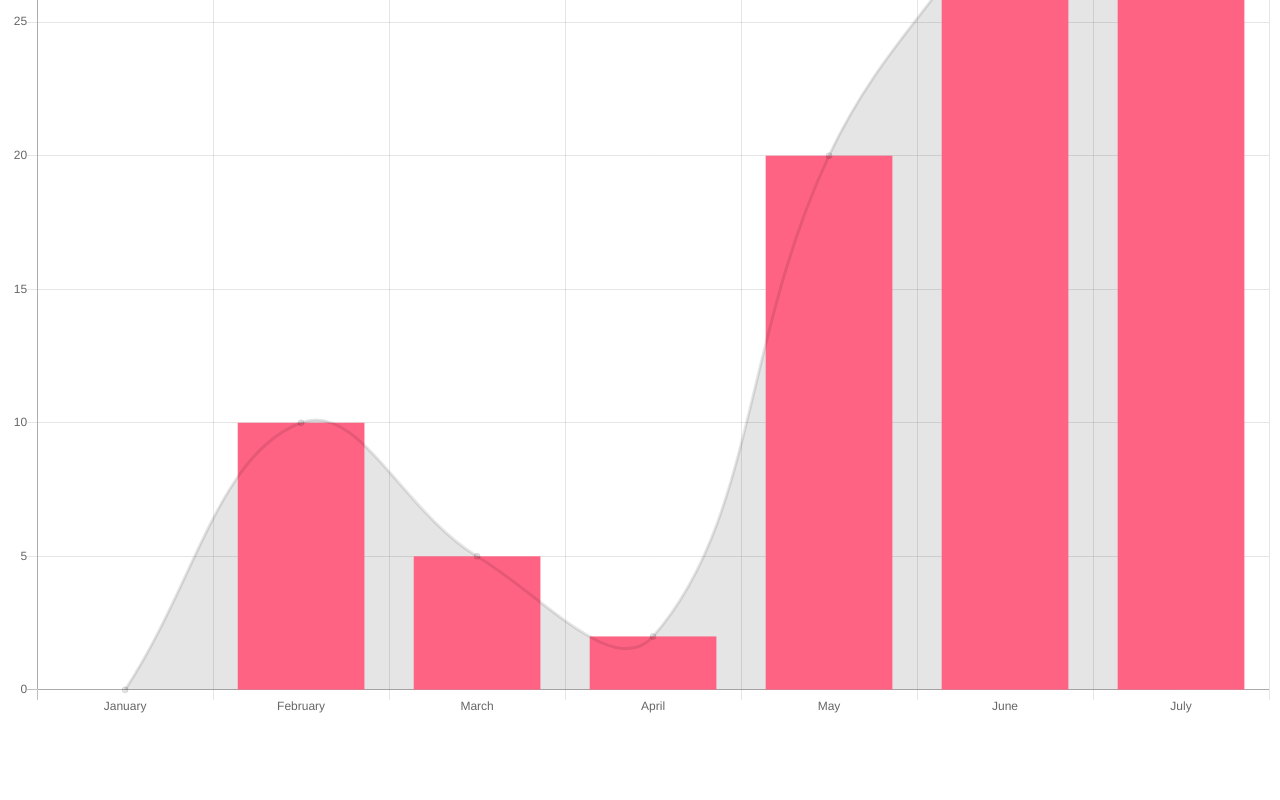
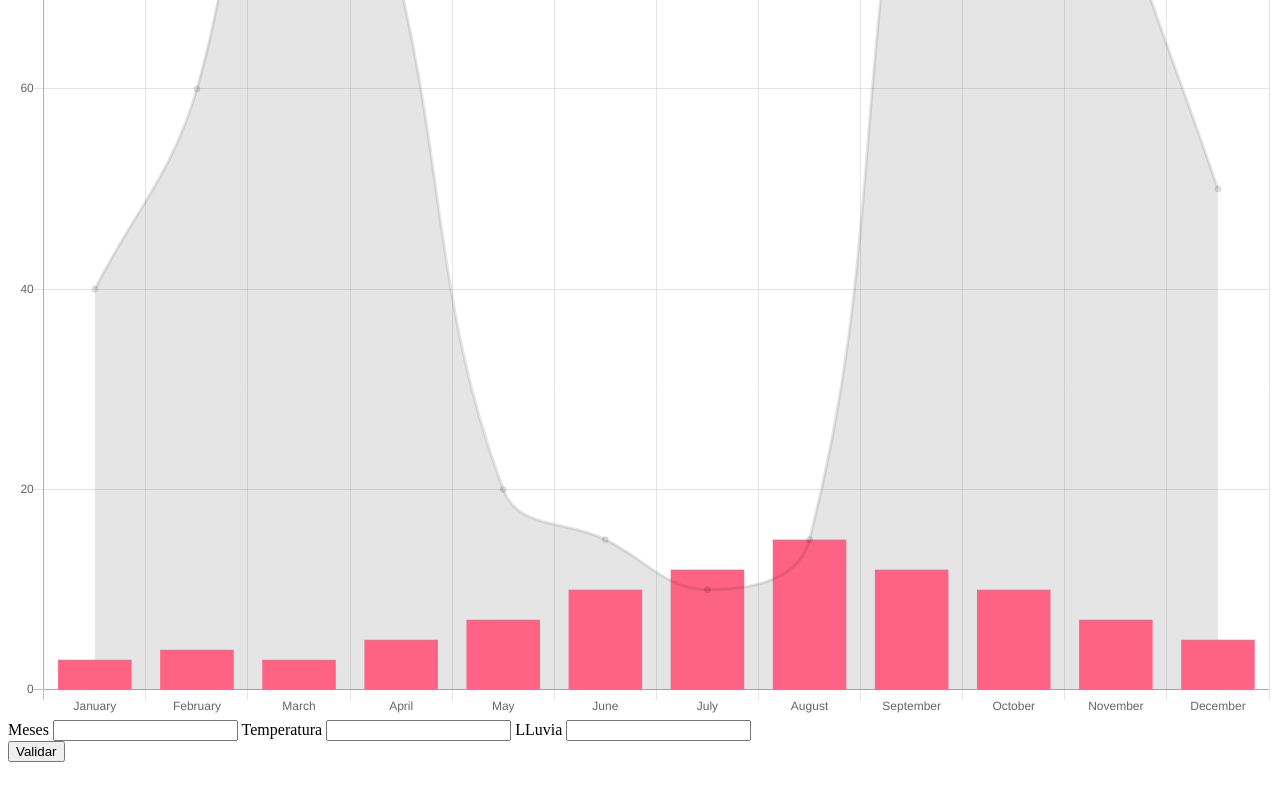
Before and after one commit to Caromo1/AE4_Librerias_graficas, a website: page src/index.html in a window 1280 px wide. Shown: the part 552-1352 px from the top of the page. After the commit the page ends 1322 px from the top, so only its background shows below. Drawn offline with nearby package versions, Linux system fonts and the light colour scheme.

Commit message:
Actualizando ficheros

```diff
--- a/assets/js/main.js
+++ b/assets/js/main.js
@@ -1,22 +1,50 @@
+let lluv = [40, 60, 110, 70, 20, 15, 10, 15, 90, 120, 80, 50];
+let tempa = [3, 4, 3, 5, 7, 10, 12, 15, 12, 10, 7, 5];
+let mes2 = [1, 2, 3, 4, 5, 6, 7, 8, 9, 10, 11, 12];
+
 var ctx = document.getElementById('myChart').getContext('2d');
 var chart = new Chart(ctx, {
     type: 'bar',
     data: {
+        labels: ['January','February','March','April','May','June','July','August','September','October','November','December'],
         datasets: [
             {
-            label: 'Rain',
+                label: 'mm3',
                 type: 'line',
-            data: [0, 10, 5, 2, 20, 30, 45]
+                data: lluv
 
             },
             {
-            label: 'Temperatura',
+                label: 'ºC',
                 backgroundColor: 'rgb(255, 99, 132)',
                 borderColor: 'rgb(255, 99, 132)',
-            data: [0, 10, 5, 2, 20, 30, 45]
+                data: tempa
             }
         ],
-    labels: ['January', 'February', 'March', 'April', 'May', 'June', 'July'],
+
     },
+});
 
+function validaform() {
+
+
+    const mesid = document.getElementById("meses").value;
+    const tempid = document.getElementById("temperatura").value;
+    const lluviasid = document.getElementById("lluvia").value;
+    const arraymesesid = mesid.split(",");
+    const arraytempid = tempid.split(",");
+    const arraylluviaid = lluviasid.split(",");
+
+
+    if (mesid == "" && tempid == "" && lluviasid == ""){
+        alert("Introduce datos");
+    } else if (mesid.length == tempid.length && mesid.length == lluviasid.length && lluviasid.length== tempid.length) {
+        alert("Datos correctos");
+        arraymesesid.forEach((element, index) => {
+            lluv[element - 1] = arraylluviaid[index];
+            tempa[element - 1] = arraytempid[index];
         });
+        chart.update();
+    }
+
+}
--- a/src/index.html
+++ b/src/index.html
@@ -10,7 +10,16 @@
 
 <body>
     <canvas id="myChart" width="400" height="400"></canvas>
-    <canvas id="kiko" width="400" height="400"></canvas>
+    <form action="envia.php">
+        <label for="meses">Meses</label>
+        <input type="textbox" id="meses" name="fname">
+        <label for="temperatura">Temperatura</label>
+        <input type="textbox" id="temperatura" name="temp">
+        <label for="lluvia">LLuvia</label>
+        <input type="textbox" id="lluvia" name="lluv">
+    </form>
+    <button id="envia" onclick="validaform()">Validar</button>
 </body>
 <script src="../assets/js/main.js"></script>
+
 </html>
```
Lines whose indentation alone changed are shown as unchanged.
